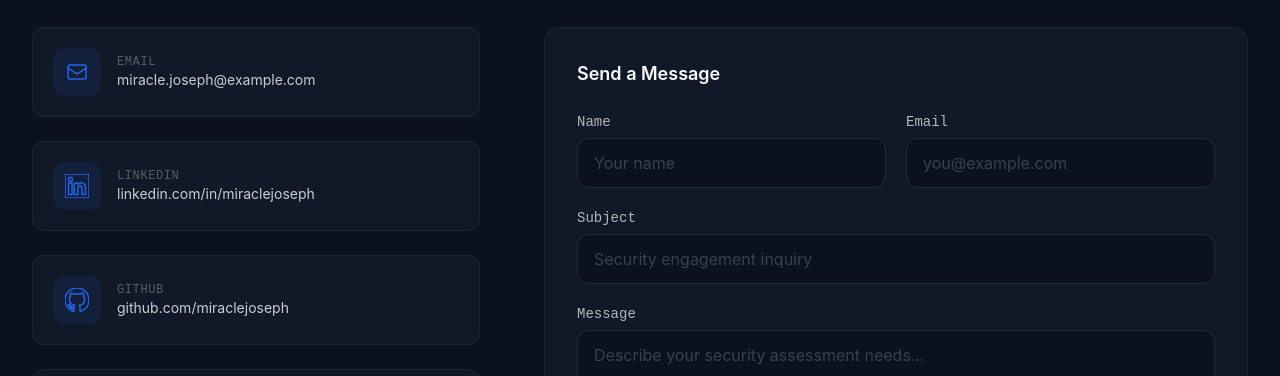
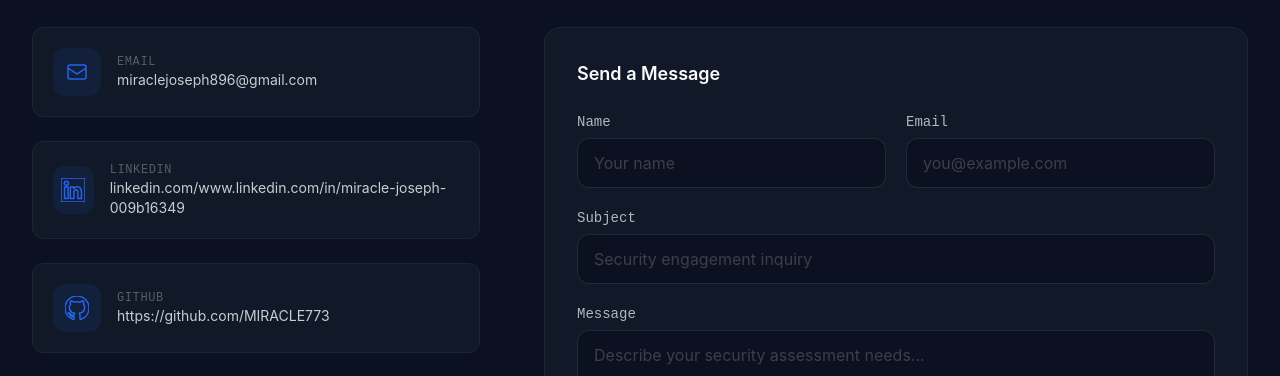
Before and after one commit to MIRACLE773/miracle-joseph-portfolio, a React (Vite) app: page /contact in a window 1280 px wide. Shown: the part 285-661 px from the top of the page. Built offline with nearby package versions, Linux system fonts and the light colour scheme.

Commit message:
Fix issues

```diff
--- a/src/pages/Contact.jsx
+++ b/src/pages/Contact.jsx
@@ -5,20 +5,20 @@ import Button from './../components/Button'
 const contactInfo = [
   {
     label: 'Email',
-    value: 'miracle.joseph@example.com',
-    href: 'mailto:miracle.joseph@example.com',
+    value: 'miraclejoseph896@gmail.com',
+    href: 'mailto:miraclejoseph896@gmail.com',
     icon: 'M3 8l7.89 5.26a2 2 0 002.22 0L21 8M5 19h14a2 2 0 002-2V7a2 2 0 00-2-2H5a2 2 0 00-2 2v10a2 2 0 002 2z',
   },
   {
     label: 'LinkedIn',
-    value: 'linkedin.com/in/miraclejoseph',
-    href: 'https://linkedin.com/in/miraclejoseph',
+    value: 'linkedin.com/www.linkedin.com/in/miracle-joseph-009b16349',
+    href: 'www.linkedin.com/in/miracle-joseph-009b16349',
     icon: 'M20.447 20.452h-3.554v-5.569c0-1.328-.027-3.037-1.852-3.037-1.853 0-2.136 1.445-2.136 2.939v5.667H9.351V9h3.414v1.561h.046c.477-.9 1.637-1.85 3.37-1.85 3.601 0 4.267 2.37 4.267 5.455v6.286zM5.337 7.433a2.062 2.062 0 0 1-2.063-2.065 2.064 2.064 0 1 1 2.063 2.065zm1.782 13.019H3.555V9h3.564v11.452zM22.225 0H1.771C.792 0 0 .774 0 1.729v20.542C0 23.227.792 24 1.771 24h20.451C23.2 24 24 23.227 24 22.271V1.729C24 .774 23.2 0 22.222 0h.003z',
   },
   {
     label: 'GitHub',
-    value: 'github.com/miraclejoseph',
-    href: 'https://github.com/miraclejoseph',
+    value: 'https://github.com/MIRACLE773',
+    href: 'https://github.com/MIRACLE773',
     icon: 'M12 0C5.37 0 0 5.37 0 12c0 5.31 3.435 9.795 8.205 11.385.6.105.825-.255.825-.57 0-.285-.015-1.23-.015-2.235-3.015.555-3.795-.735-4.035-1.41-.135-.345-.72-1.41-1.23-1.695-.42-.225-1.02-.78-.015-.795.945-.015 1.62.87 1.845 1.23 1.08 1.815 2.805 1.305 3.495.99.105-.78.42-1.305.765-1.605-2.67-.3-5.46-1.335-5.46-5.925 0-1.305.465-2.385 1.23-3.225-.12-.3-.54-1.53.12-3.18 0 0 1.005-.315 3.3 1.23.96-.27 1.98-.405 3-.405s2.04.135 3 .405c2.295-1.56 3.3-1.23 3.3-1.23.66 1.65.24 2.88.12 3.18.765.84 1.23 1.905 1.23 3.225 0 4.605-2.805 5.625-5.475 5.925.435.375.81 1.095.81 2.22 0 1.605-.015 2.895-.015 3.3 0 .315.225.69.825.57A12.02 12.02 0 0 0 24 12c0-6.63-5.37-12-12-12z',
   },
   {
```
